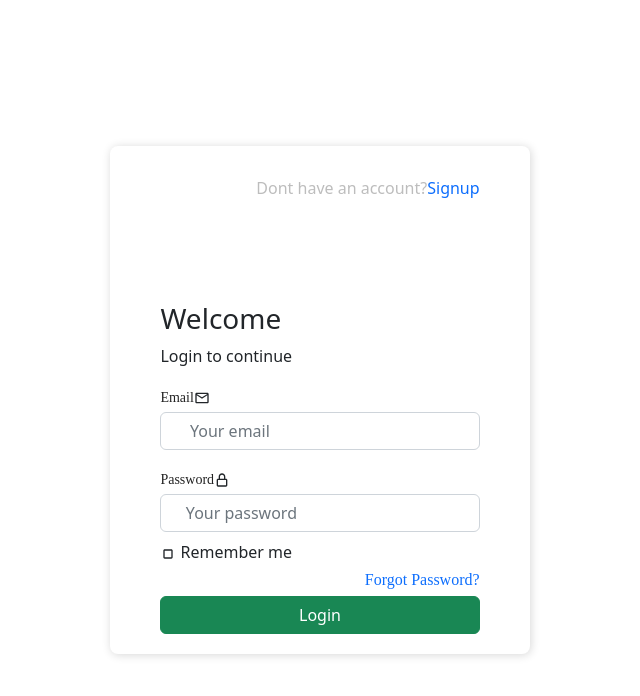
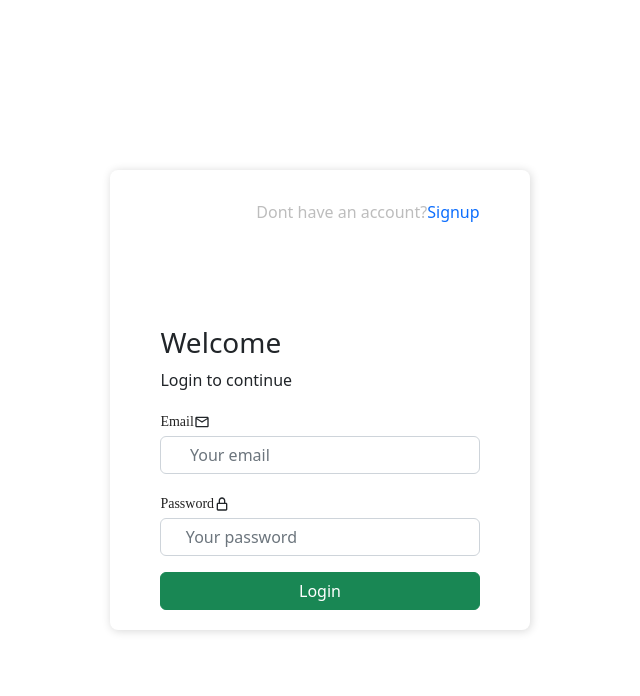
Before and after one commit to MICHAELMUNAVU83/greenr-frontend, a React (Create React App) app: page /login in a window 1280 px wide. Shown: the top 696 px of the page, without its empty margins (320-960 px from the left). Built offline with nearby package versions, Linux system fonts and the light colour scheme; no server answers.

Commit message:
removed forgot passowrd & remember me

```diff
--- a/src/components/Login/Login.js
+++ b/src/components/Login/Login.js
@@ -70,12 +70,12 @@ function Login({ setStoredToken }) {
               onChange={(e) => setPassword(e.target.value)}
             />
           </div>
-          <p className="remember me text-right mt-2">
+          {/* <p className="remember me text-right mt-2">
            <BiCheckbox /> Remember me
           </p>
           <p className="forgot-password text-right mt-2">
             <a href="#" text-decoration> Forgot Password?</a>
-          </p>
+          </p> */}
           <div className="d-grid gap-2 mt-3">
             <button type="submit"
              className="btn btn-success"
```
